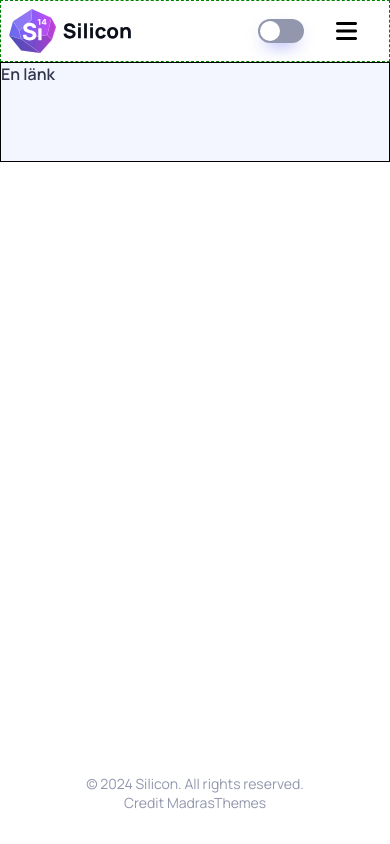
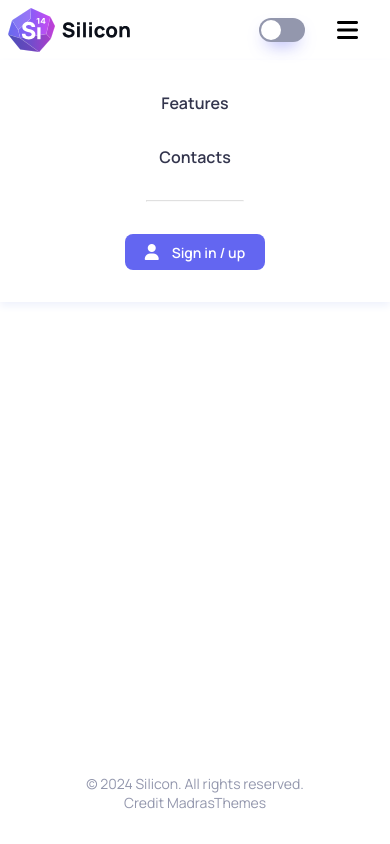
Before and after one commit to ChrHel83/Inlamningsuppgift_JAVASCRIPT, a React (Vite) app: page / in a window 390 px wide. Both pictures are taken after a click on the icon 346 px from the left and 31 px from the top of the page. Built offline with nearby package versions, Linux system fonts and the light colour scheme.

Commit message:
Navbar klar med responsivitet, darkmode och mobile-menu

```diff
--- a/src/components/utilities/Burgermenu.jsx
+++ b/src/components/utilities/Burgermenu.jsx
@@ -1,25 +1,25 @@
+import { useState } from "react";
 import "./burgermenu.css";
 
 const Burgermenu = () => {
 
+  function openMenu() {
+    document.querySelector('.dropdownmenu').setAttribute('aria-expanded',true);
+    document.querySelector('.dropdownmenu').classList.remove('hide');
 
-  const openMenu = () => {
-    document.querySelector(".dropdownmenu").classList.add('show');
   }
-  const closeMenu = () => {
-    document.querySelector(".dropdownmenu").classList.remove('show');
+  function closeMenu() {
+    document.querySelector('.dropdownmenu').setAttribute('aria-expanded',false);
   }
 
   function handleClick(){
-    const isOpen = document.querySelector(".dropdownmenu").classList.contains("show");
-    isOpen ? closeMenu() : openMenu();
-
-
+    const isMenuVisible = document.querySelector(".dropdownmenu").getAttribute('aria-expanded') ==='true';
+    isMenuVisible ? closeMenu() : openMenu();
   }
 
   return (
 
-    <i onClick={handleClick} className="burgermenu fa-solid fa-bars" />
+    <i onClick={handleClick} id="burgermenu" className="burgermenu fa-solid fa-bars" />
 
    );
 }
--- a/src/components/utilities/DropDownMenu.jsx
+++ b/src/components/utilities/DropDownMenu.jsx
@@ -1,11 +1,15 @@
 import "./dropdownmenu.css";
+import Navlinks from "./Navlinks";
+import BtnSignin from "./BtnSignin";
 
 const DropDownMenu = () => {
 
 
     return (
-        <div className="dropdownmenu">
-            <a href="#">En länk</a>
+        <div className="dropdownmenu hide" aria-expanded='false'>
+            <Navlinks />
+            <hr />
+            <BtnSignin />
         </div>
     );
 };
--- a/src/components/utilities/burgermenu.css
+++ b/src/components/utilities/burgermenu.css
@@ -1,4 +1,5 @@
 .burgermenu {
   font-size: 1.5rem;
   cursor: pointer;
+  z-index: 50;
 }
--- a/src/components/utilities/dropdownmenu.css
+++ b/src/components/utilities/dropdownmenu.css
@@ -1,20 +1,62 @@
 .dropdownmenu {
-  position: absolute;
-  top: 100%;
-  left: 0;
-  background-color: var(--clr-gray-100);
+position: absolute;
+z-index: -50;
+/* top: 100%; */
+
+  hr {
+    width: 30%;
+    opacity: 0.3;
+    color: var(--clr-gray-200);
+  }
+  @media(width >= 1400px){
+    display: none;
+  }
+  .navlinks,.btn-signin{
+    display: flex !important;
+  }
+  .navlinks {
+    flex-direction: column;
+    gap: 2rem;
+  }
   width: 100%;
-  min-height: 0px;
-  overflow: hidden;
-  transition: all 200ms ease-in-out;
-  display: grid;
-  grid-template-rows: 0fr;
+  display: flex;
+  gap: 2rem;
+  padding: 2rem;
+  flex-direction: column;
+  align-items: center;
+  height: auto;
+  box-shadow: 0px 4px 8px var(--clr-gray-200);
 
-  &.show {
-    grid-template-rows: 1fr;
-    transition: all 200ms ease-in-out;
-    min-height: 100px;
-    border: 1px solid black;
+}
+.hide {
+  display: none;
+}
 
+
+.dropdownmenu[aria-expanded="true"] {
+  animation: showMenu 250ms forwards
+}
+.dropdownmenu[aria-expanded="false"] {
+  animation: hideMenu 250ms forwards
+}
+
+@keyframes showMenu {
+  0% {
+    transform: translateY(-100%);
+    opacity: 0;
+  }
+  100%{
+    transform: translateY(0);
+    opacity: 1;
   }
 }
+@keyframes hideMenu {
+  0% {
+    transform: translateY(0%);
+    opacity: 1;
+  }
+  100%{
+    transform: translateY(-100%);
+    opacity: 0;
+  }
+}
--- a/src/index.css
+++ b/src/index.css
@@ -101,8 +101,6 @@ img {
         grid-template-columns: 1fr auto auto;
         gap: 2rem;
         padding-right: 2rem;
-
-        border: 1px dashed green;
     }
 
     .btn-signin {
```
